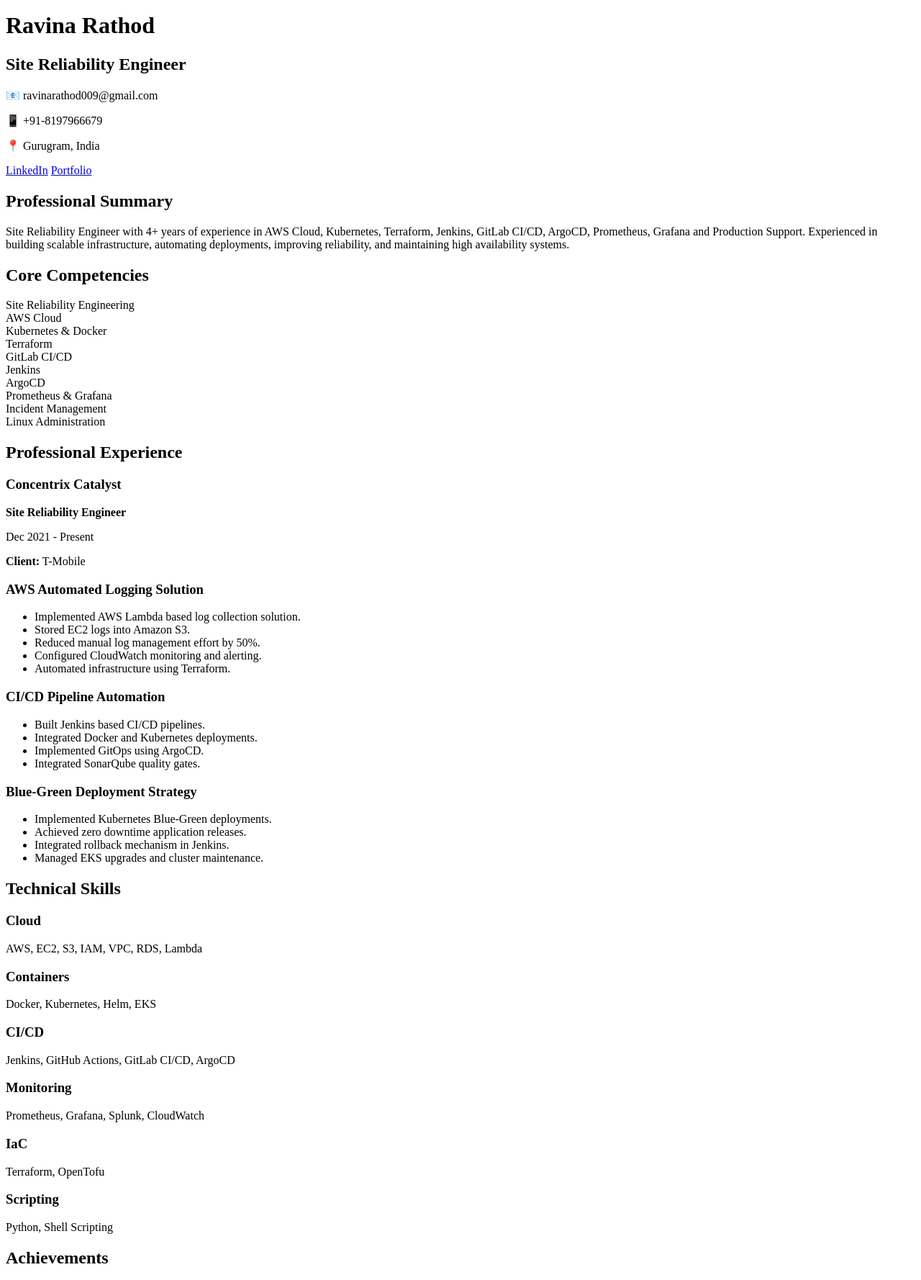
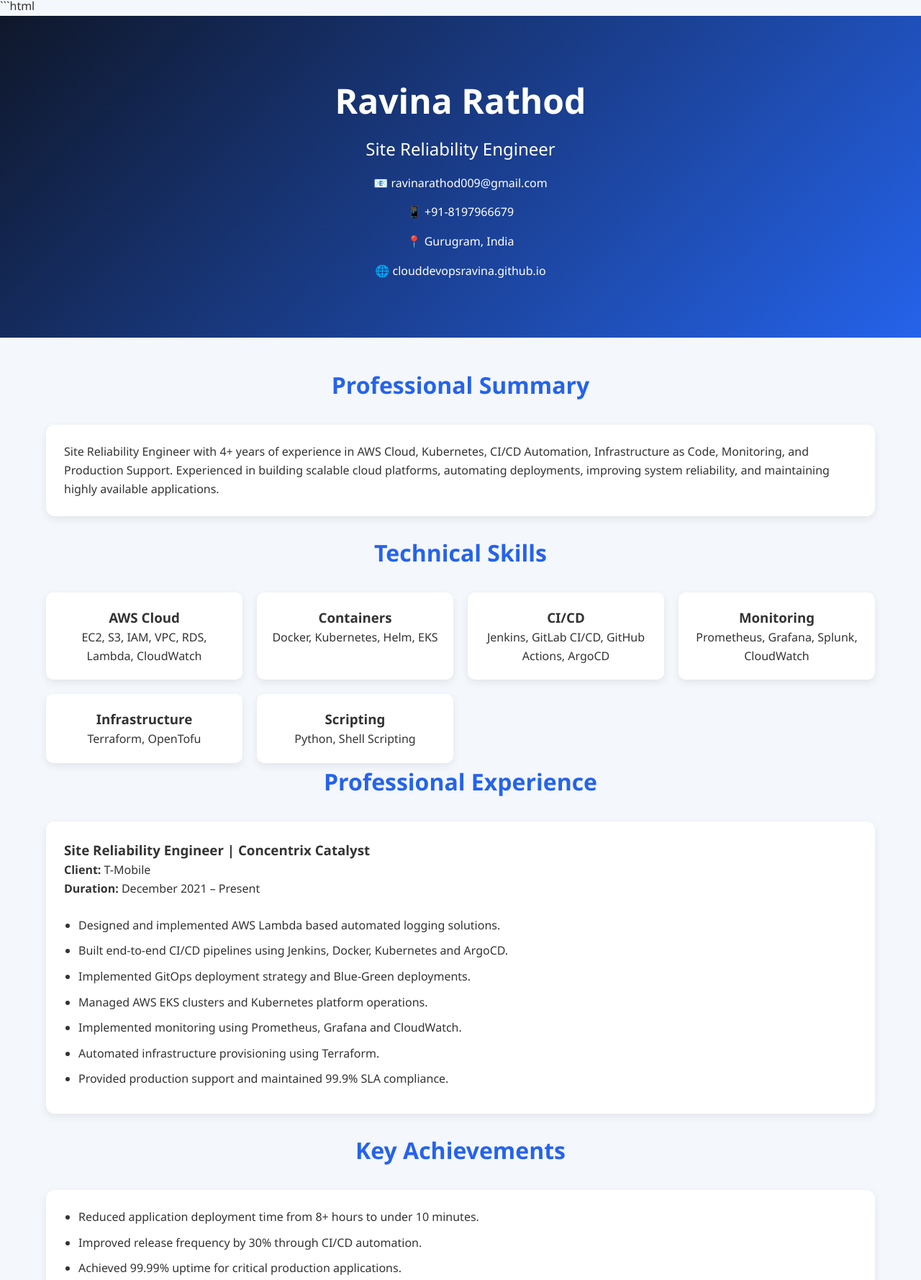
Before and after one commit to CloudDevopsRavina/my_profile_ravina_Rathod, a plain HTML site: page index.html in a window 1280 px wide. Shown: the part 4-1782 px from the top of the page at 72% size. Drawn offline with Linux system fonts and the light colour scheme.

Commit message:
Update index.html

````diff
--- a/index.html
+++ b/index.html
@@ -1,181 +1,219 @@
+```html
 <!DOCTYPE html>
 <html lang="en">
 <head>
 <meta charset="UTF-8">
 <meta name="viewport" content="width=device-width, initial-scale=1.0">
 <title>Ravina Rathod | Site Reliability Engineer</title>
-<link rel="stylesheet" href="style.css">
+
+<style>
+*{
+    margin:0;
+    padding:0;
+    box-sizing:border-box;
+    font-family:'Segoe UI',sans-serif;
+}
+
+body{
+    background:#f4f7fc;
+    color:#333;
+    line-height:1.6;
+}
+
+.hero{
+    background:linear-gradient(135deg,#0f172a,#2563eb);
+    color:white;
+    text-align:center;
+    padding:80px 20px;
+}
+
+.hero h1{
+    font-size:3rem;
+}
+
+.hero h2{
+    font-weight:300;
+    margin-top:10px;
+}
+
+.hero p{
+    margin-top:15px;
+}
+
+.container{
+    width:90%;
+    max-width:1200px;
+    margin:auto;
+    padding:40px 0;
+}
+
+.section-title{
+    text-align:center;
+    color:#2563eb;
+    margin-bottom:30px;
+    font-size:2rem;
+}
+
+.card{
+    background:white;
+    padding:25px;
+    border-radius:12px;
+    box-shadow:0 4px 12px rgba(0,0,0,0.08);
+    margin-bottom:25px;
+}
+
+.skills{
+    display:grid;
+    grid-template-columns:repeat(auto-fit,minmax(220px,1fr));
+    gap:20px;
+}
+
+.skill-box{
+    background:white;
+    padding:20px;
+    text-align:center;
+    border-radius:10px;
+    box-shadow:0 4px 12px rgba(0,0,0,0.08);
+}
+
+ul{
+    padding-left:20px;
+}
+
+li{
+    margin-bottom:10px;
+}
+
+footer{
+    background:#0f172a;
+    color:white;
+    text-align:center;
+    padding:20px;
+    margin-top:40px;
+}
+
+.contact{
+    margin-top:15px;
+}
+
+.contact a{
+    color:white;
+    text-decoration:none;
+}
+
+@media(max-width:768px){
+.hero h1{
+    font-size:2rem;
+}
+}
+</style>
+
 </head>
-
 <body>
 
-<header class="hero">
-    <div class="container">
-        <h1>Ravina Rathod</h1>
-        <h2>Site Reliability Engineer</h2>
+<section class="hero">
+    <h1>Ravina Rathod</h1>
+    <h2>Site Reliability Engineer</h2>
 
-        <div class="contact">
-            <p>📧 ravinarathod009@gmail.com</p>
-            <p>📱 +91-8197966679</p>
-            <p>📍 Gurugram, India</p>
-        </div>
+    <div class="contact">
+        <p>📧 ravinarathod009@gmail.com</p>
+        <p>📱 +91-8197966679</p>
+        <p>📍 Gurugram, India</p>
+        <p>🌐 clouddevopsravina.github.io</p>
+    </div>
+</section>
 
-        <div class="links">
-            <a href="#">LinkedIn</a>
-            <a href="https://clouddevopsravina.github.io">Portfolio</a>
-        </div>
-    </div>
-</header>
+<div class="container">
 
-<section class="container">
-    <h2>Professional Summary</h2>
+    <h2 class="section-title">Professional Summary</h2>
 
     <div class="card">
         <p>
             Site Reliability Engineer with 4+ years of experience in AWS Cloud,
-            Kubernetes, Terraform, Jenkins, GitLab CI/CD, ArgoCD,
-            Prometheus, Grafana and Production Support.
-            Experienced in building scalable infrastructure,
-            automating deployments, improving reliability,
-            and maintaining high availability systems.
+            Kubernetes, CI/CD Automation, Infrastructure as Code, Monitoring,
+            and Production Support. Experienced in building scalable cloud
+            platforms, automating deployments, improving system reliability,
+            and maintaining highly available applications.
         </p>
     </div>
-</section>
 
-<section class="container">
-    <h2>Core Competencies</h2>
+    <h2 class="section-title">Technical Skills</h2>
 
-    <div class="grid">
+    <div class="skills">
 
-        <div class="card">Site Reliability Engineering</div>
-        <div class="card">AWS Cloud</div>
-        <div class="card">Kubernetes & Docker</div>
-        <div class="card">Terraform</div>
-        <div class="card">GitLab CI/CD</div>
-        <div class="card">Jenkins</div>
-        <div class="card">ArgoCD</div>
-        <div class="card">Prometheus & Grafana</div>
-        <div class="card">Incident Management</div>
-        <div class="card">Linux Administration</div>
-
-    </div>
-</section>
-
-<section class="container">
-    <h2>Professional Experience</h2>
-
-    <div class="card">
-        <h3>Concentrix Catalyst</h3>
-        <p><strong>Site Reliability Engineer</strong></p>
-        <p>Dec 2021 - Present</p>
-        <p><strong>Client:</strong> T-Mobile</p>
-    </div>
-
-    <div class="card">
-        <h3>AWS Automated Logging Solution</h3>
-
-        <ul>
-            <li>Implemented AWS Lambda based log collection solution.</li>
-            <li>Stored EC2 logs into Amazon S3.</li>
-            <li>Reduced manual log management effort by 50%.</li>
-            <li>Configured CloudWatch monitoring and alerting.</li>
-            <li>Automated infrastructure using Terraform.</li>
-        </ul>
-    </div>
-
-    <div class="card">
-        <h3>CI/CD Pipeline Automation</h3>
-
-        <ul>
-            <li>Built Jenkins based CI/CD pipelines.</li>
-            <li>Integrated Docker and Kubernetes deployments.</li>
-            <li>Implemented GitOps using ArgoCD.</li>
-            <li>Integrated SonarQube quality gates.</li>
-        </ul>
-    </div>
-
-    <div class="card">
-        <h3>Blue-Green Deployment Strategy</h3>
-
-        <ul>
-            <li>Implemented Kubernetes Blue-Green deployments.</li>
-            <li>Achieved zero downtime application releases.</li>
-            <li>Integrated rollback mechanism in Jenkins.</li>
-            <li>Managed EKS upgrades and cluster maintenance.</li>
-        </ul>
-    </div>
-
-</section>
-
-<section class="container">
-
-    <h2>Technical Skills</h2>
-
-    <div class="grid">
-
-        <div class="card">
-            <h3>Cloud</h3>
-            AWS, EC2, S3, IAM, VPC, RDS, Lambda
+        <div class="skill-box">
+            <h3>AWS Cloud</h3>
+            <p>EC2, S3, IAM, VPC, RDS, Lambda, CloudWatch</p>
         </div>
 
-        <div class="card">
+        <div class="skill-box">
             <h3>Containers</h3>
-            Docker, Kubernetes, Helm, EKS
+            <p>Docker, Kubernetes, Helm, EKS</p>
         </div>
 
-        <div class="card">
+        <div class="skill-box">
             <h3>CI/CD</h3>
-            Jenkins, GitHub Actions, GitLab CI/CD, ArgoCD
+            <p>Jenkins, GitLab CI/CD, GitHub Actions, ArgoCD</p>
         </div>
 
-        <div class="card">
+        <div class="skill-box">
             <h3>Monitoring</h3>
-            Prometheus, Grafana, Splunk, CloudWatch
+            <p>Prometheus, Grafana, Splunk, CloudWatch</p>
         </div>
 
-        <div class="card">
-            <h3>IaC</h3>
-            Terraform, OpenTofu
+        <div class="skill-box">
+            <h3>Infrastructure</h3>
+            <p>Terraform, OpenTofu</p>
         </div>
 
-        <div class="card">
+        <div class="skill-box">
             <h3>Scripting</h3>
-            Python, Shell Scripting
+            <p>Python, Shell Scripting</p>
         </div>
 
     </div>
 
-</section>
-
-<section class="container">
-
-    <h2>Achievements</h2>
+    <h2 class="section-title">Professional Experience</h2>
 
     <div class="card">
+        <h3>Site Reliability Engineer | Concentrix Catalyst</h3>
+        <p><strong>Client:</strong> T-Mobile</p>
+        <p><strong>Duration:</strong> December 2021 – Present</p>
+
+        <br>
 
         <ul>
-            <li>Reduced deployment time from 8 hours to 10 minutes.</li>
-            <li>Improved release frequency by 30%.</li>
-            <li>Achieved 99.99% production uptime.</li>
-            <li>Reduced infrastructure cost by 20%.</li>
+            <li>Designed and implemented AWS Lambda based automated logging solutions.</li>
+            <li>Built end-to-end CI/CD pipelines using Jenkins, Docker, Kubernetes and ArgoCD.</li>
+            <li>Implemented GitOps deployment strategy and Blue-Green deployments.</li>
+            <li>Managed AWS EKS clusters and Kubernetes platform operations.</li>
+            <li>Implemented monitoring using Prometheus, Grafana and CloudWatch.</li>
+            <li>Automated infrastructure provisioning using Terraform.</li>
+            <li>Provided production support and maintained 99.9% SLA compliance.</li>
         </ul>
-
     </div>
 
-</section>
-
-<section class="container">
-
-    <h2>Education</h2>
+    <h2 class="section-title">Key Achievements</h2>
 
     <div class="card">
-        <h3>Bachelor of Engineering</h3>
-        <p>Electronics & Communication Engineering</p>
-        <p>PDA College of Engineering</p>
-        <p>2016 - 2020 | 85%</p>
+        <ul>
+            <li>Reduced application deployment time from 8+ hours to under 10 minutes.</li>
+            <li>Improved release frequency by 30% through CI/CD automation.</li>
+            <li>Achieved 99.99% uptime for critical production applications.</li>
+            <li>Reduced infrastructure costs by 20% through optimization and auto-scaling.</li>
+        </ul>
     </div>
 
-</section>
+    <h2 class="section-title">Education</h2>
+
+    <div class="card">
+        <h3>Bachelor of Engineering (B.E)</h3>
+        <p>Electronics & Electronics Engineering</p>
+        <p>PDA College of Engineering, Gulbarga</p>
+        <p>2016 - 2020 | 85% Aggregate</p>
+    </div>
+
+</div>
 
 <footer>
     <p>© 2026 Ravina Rathod | Site Reliability Engineer</p>
@@ -183,3 +221,4 @@
 
 </body>
 </html>
+```
````
